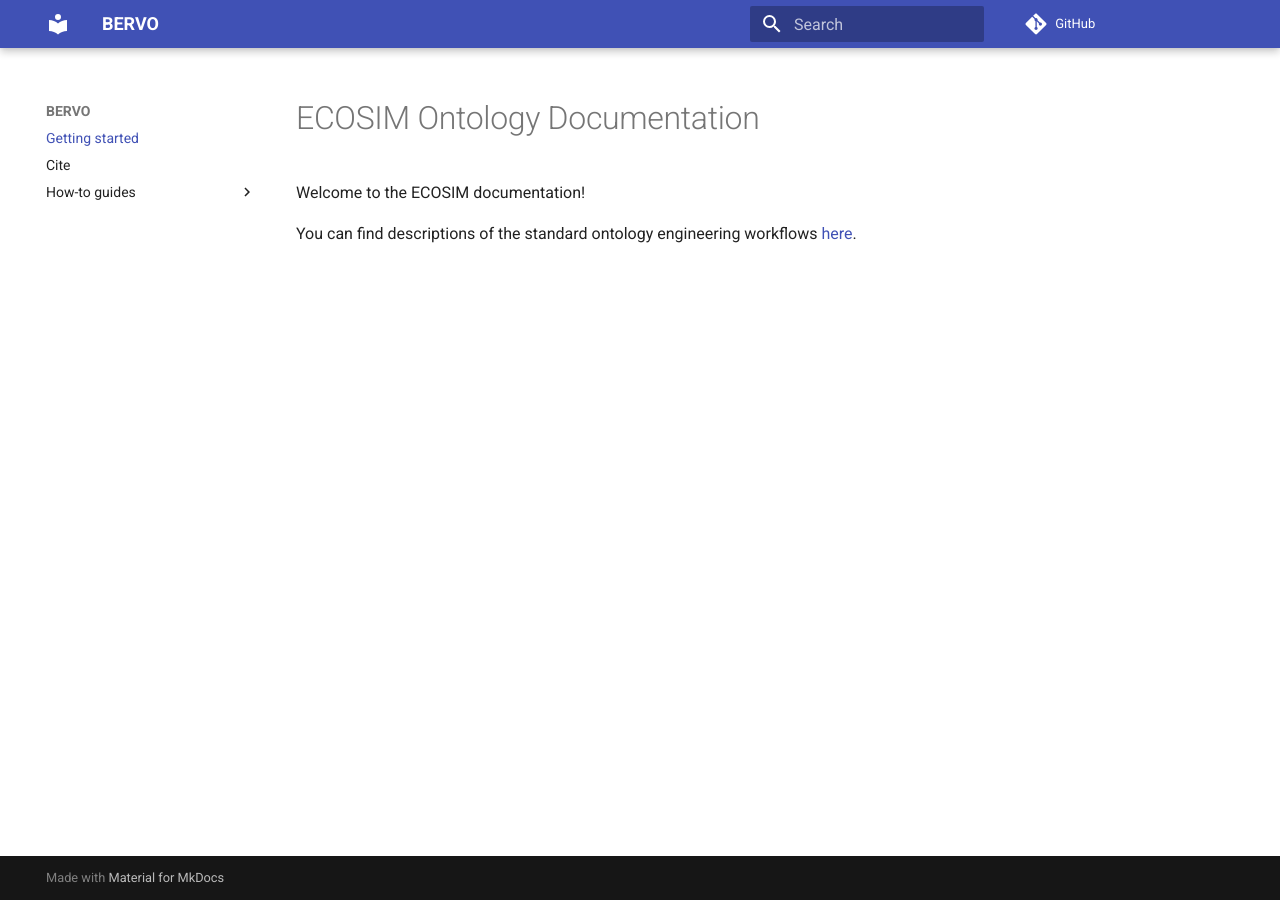
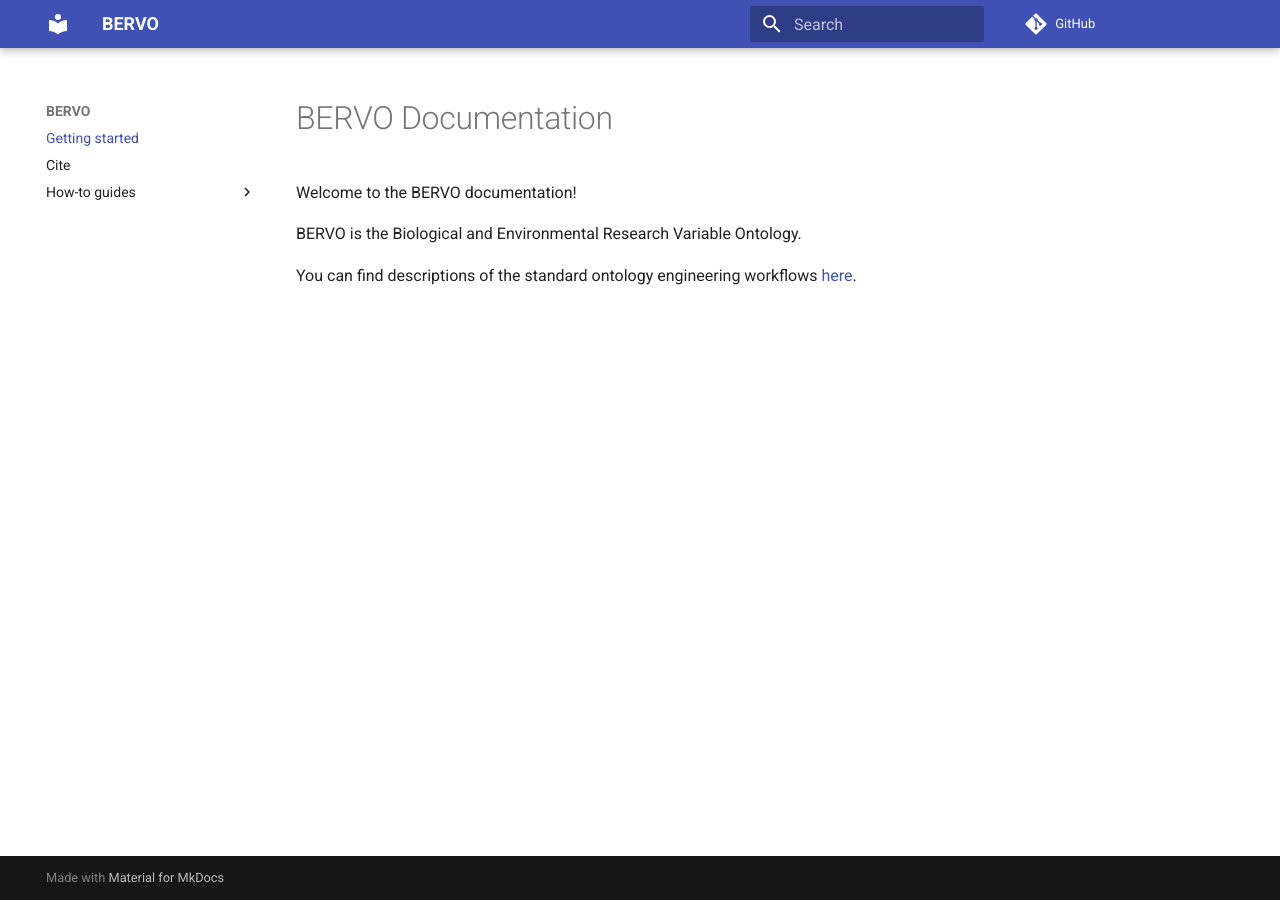
Before and after one commit to bioepic-data/ecosim-ontology, an MkDocs documentation site: the page built from docs/index.md, in a window 1280 px wide. Built offline with MkDocs 1.6.1 and Material for MkDocs 9.7.7, drawn with Linux system fonts in a browser that asks for light colours; comment, search, counter and statistics services are not loaded.

Commit message:
Update ontology name in docs

```diff
--- a/docs/index.md
+++ b/docs/index.md
@@ -1,7 +1,9 @@
-# ECOSIM Ontology Documentation
+# BERVO Documentation
 
 [//]: # "This file is meant to be edited by the ontology maintainer."
 
-Welcome to the ECOSIM documentation!
+Welcome to the BERVO documentation!
+
+BERVO is the Biological and Environmental Research Variable Ontology.
 
 You can find descriptions of the standard ontology engineering workflows [here](odk-workflows/index.md).
```
Also changed, not shown: docs/cite.md (+3 -1 lines), docs/contributing.md (+3 -1 lines).
